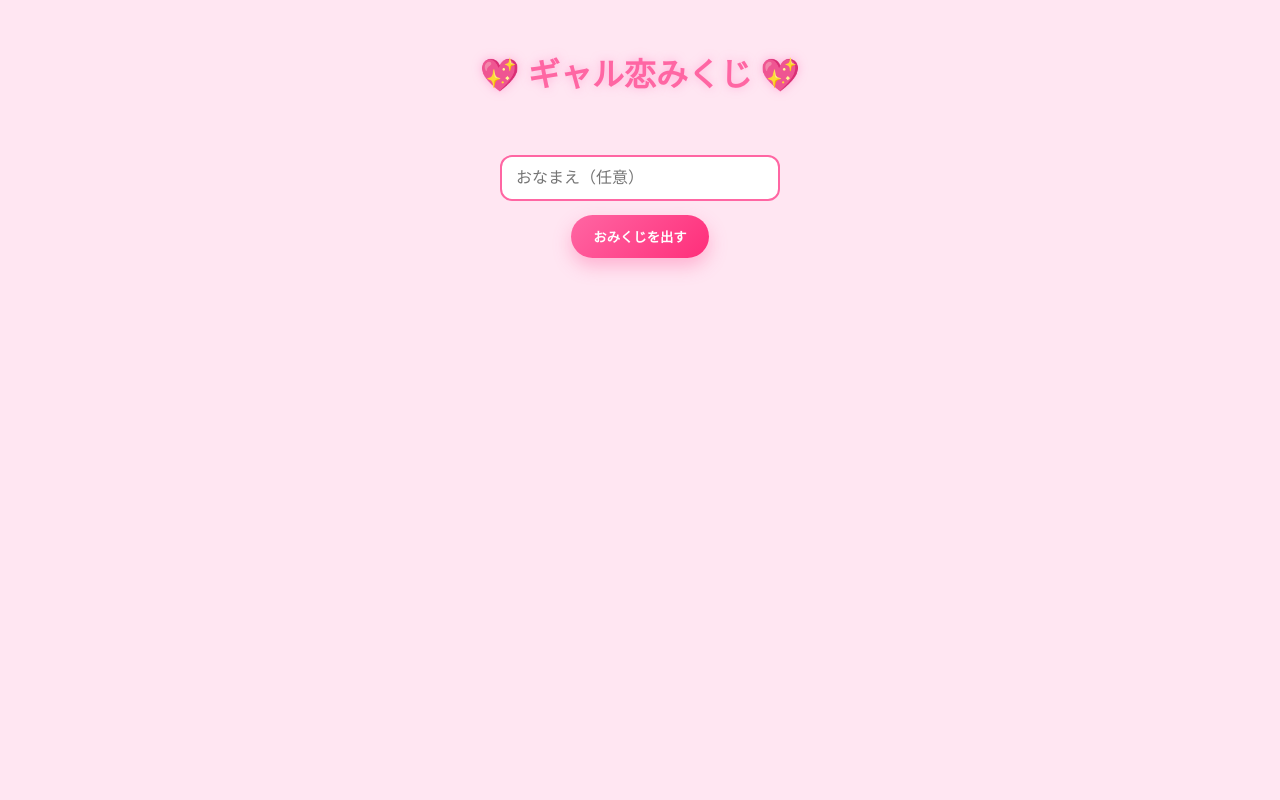
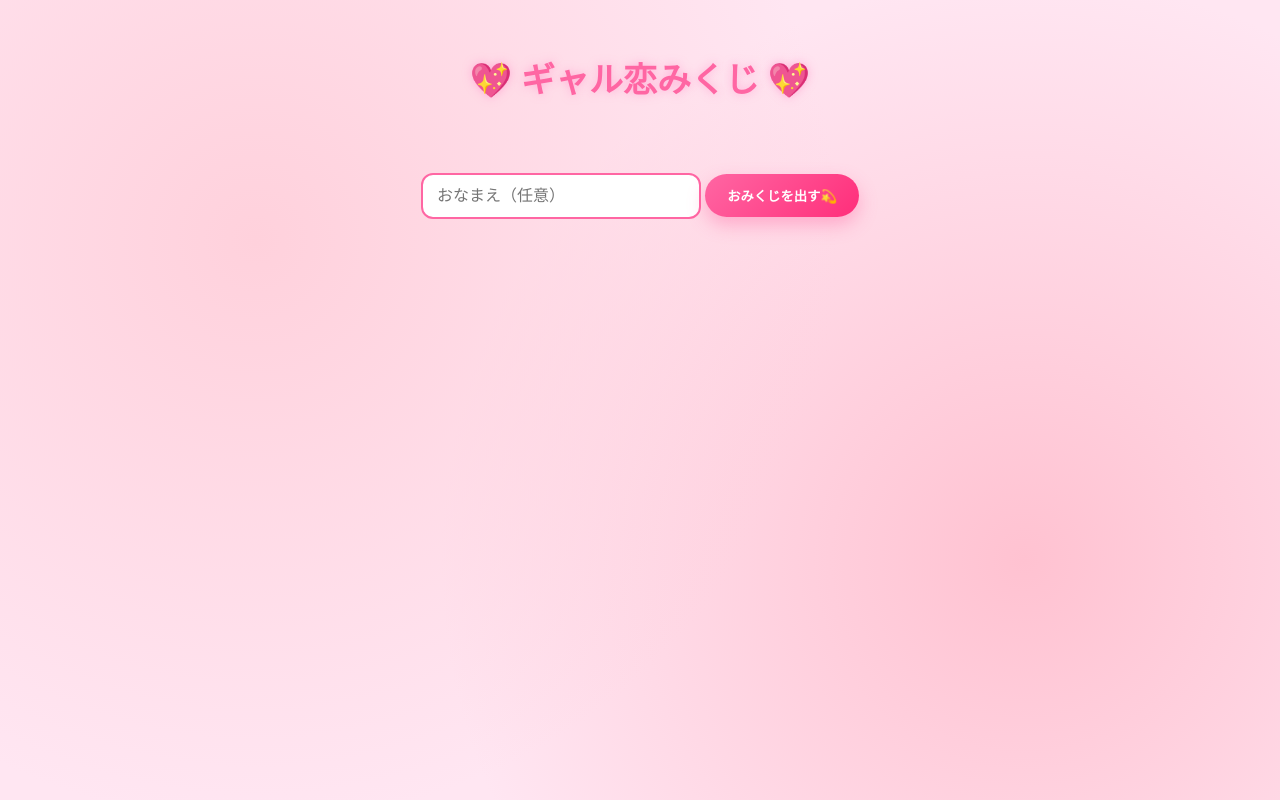
Before and after one commit to sugariku10208361-debug/AI-omikuji, a plain HTML site: page index.html in a window 1280 px wide. Drawn offline with Linux system fonts and the light colour scheme.

Commit message:
Update index.html

```diff
--- a/index.html
+++ b/index.html
@@ -3,48 +3,134 @@
 <head>
 <meta charset="utf-8">
 <meta name="viewport" content="width=device-width,initial-scale=1">
-<title>ギャル恋みくじ</title>
-<meta name="description" content="ギャル語で応援してくれる恋みくじ。ローズピンク×ゴールドのカードから1枚選んで運勢チェック♡">
+<title>ギャル恋みくじ 💖</title>
+<meta name="description" content="ギャル語で応援してくれる恋みくじ💅背景はローズピンク×ゴールド。">
 <style>
 :root{
-    --bg:#ffe6f2; --ink:#7a2a4a; --accent:#ff66a3; --gold:#ffd700; --card:#fff5fa;
+  --bg:#ffe6f2;
+  --ink:#7a2a4a;
+  --accent:#ff66a3;
+  --gold:#ffd700;
+  --card:#fff5fa;
 }
-  *{box-sizing:border-box} html,body{margin:0}
-  body{background:var(--bg); color:var(--ink); font-family:"Hiragino Kaku Gothic ProN","Yu Gothic",system-ui,sans-serif; text-align:center}
-  header{padding:28px 16px 8px}
-  h1{font-size:32px; color:var(--accent); text-shadow:0 0 10px rgba(255,140,200,.6)}
-  main{max-width:960px; margin:0 auto; padding:12px 16px 40px}
-  .field{margin-top:18px}
+
+*{box-sizing:border-box}
+html,body{margin:0;padding:0;height:100%}
+body{
+  background:var(--bg) fixed;
+  color:var(--ink);
+  font-family:"Hiragino Kaku Gothic ProN","Yu Gothic",system-ui,sans-serif;
+  text-align:center;
+  background-image: radial-gradient(circle at 20% 30%, #ffd1dc 0%, transparent 50%),
+                    radial-gradient(circle at 80% 70%, #ffc2d1 0%, transparent 50%);
+  background-attachment: fixed;
+  background-size: cover;
+}
+
+header{padding:30px 16px 8px;}
+h1{
+  font-size:34px;
+  color:var(--accent);
+  text-shadow:0 0 10px rgba(255,140,200,.6);
+}
+
+main{max-width:960px;margin:0 auto;padding:20px 16px 60px;}
+
 input[type="text"]{
-    padding:12px 14px; border:2px solid var(--accent); border-radius:12px; font-size:16px; width:280px; background:#fff
+  padding:12px 14px;
+  border:2px solid var(--accent);
+  border-radius:12px;
+  font-size:16px;
+  width:280px;
+  background:#fff;
+  margin-top:20px;
 }
+
 .btn{
-    display:inline-block; margin-top:14px; padding:12px 22px; border:none; border-radius:999px; color:#fff;
-    background:linear-gradient(135deg,var(--accent),#ff2e7a); cursor:pointer; font-weight:700; box-shadow:0 8px 18px rgba(255,80,150,.35)
+  display:inline-block;
+  margin-top:18px;
+  padding:12px 22px;
+  border:none;
+  border-radius:999px;
+  color:#fff;
+  background:linear-gradient(135deg,var(--accent),#ff2e7a);
+  cursor:pointer;
+  font-weight:700;
+  box-shadow:0 8px 18px rgba(255,80,150,.35);
 }
-  .cards{display:flex; flex-wrap:wrap; justify-content:center; gap:16px; margin:22px 0 8px}
+
+.cards{
+  display:flex;
+  flex-wrap:wrap;
+  justify-content:center;
+  gap:16px;
+  margin:22px 0 8px;
+}
+
 .card{
-    width:110px; height:180px; border-radius:14px; background:var(--card); border:2px solid #f3c0d7;
-    display:flex; align-items:center; justify-content:center; font-weight:900; color:var(--accent); font-size:22px; cursor:pointer;
+  width:110px;
+  height:180px;
+  border-radius:14px;
+  background:var(--card);
+  border:2px solid #f3c0d7;
+  display:flex;
+  align-items:center;
+  justify-content:center;
+  font-weight:900;
+  color:var(--accent);
+  font-size:22px;
+  cursor:pointer;
   box-shadow:0 10px 22px rgba(0,0,0,.06), inset 0 -12px 26px rgba(255,215,0,.15);
-    transition:transform .2s, box-shadow .2s, background .2s
+  transition:transform .2s, box-shadow .2s, background .2s;
+  background-image:url('https://png.pngtree.com/png-vector/20231215/ourmid/pngtree-sparkle-glitter-stars-png-image_11201749.png');
+  background-size:contain;
+  background-repeat:no-repeat;
+  background-position:center;
 }
-  .card:hover{transform:translateY(-4px) rotate(-2deg); background:linear-gradient(145deg,var(--gold),#ff9fbc); color:#fff}
-  .result{max-width:720px; margin:18px auto 0; background:#fff; border:2px solid #f3c0d7; border-radius:14px; padding:16px 18px; display:none}
-  .badge{display:inline-block; padding:.3em 1em; border-radius:999px; background:#fff0f6; border:2px solid #ffc1dd; color:#d91b71; font-weight:900}
-  .fortune{margin:10px 0; font-size:18px; line-height:1.9}
-  .meta{display:flex; gap:8px; flex-wrap:wrap; justify-content:center}
-  .pill{border:2px dashed #f3c0d7; padding:8px 12px; border-radius:999px; background:#fffafc; font-weight:700}
+
+.card:hover{
+  transform:translateY(-4px) rotate(-2deg);
+  background:linear-gradient(145deg,var(--gold),#ff9fbc);
+  color:#fff;
+}
+
+.result{
+  max-width:720px;
+  margin:18px auto 0;
+  background:#fff;
+  border:2px solid #f3c0d7;
+  border-radius:14px;
+  padding:16px 18px;
+  display:none;
+}
+
+.badge{
+  display:inline-block;
+  padding:.3em 1em;
+  border-radius:999px;
+  background:#fff0f6;
+  border:2px solid #ffc1dd;
+  color:#d91b71;
+  font-weight:900;
+}
+
+.fortune{margin:10px 0;font-size:18px;line-height:1.9}
+.meta{display:flex;gap:8px;flex-wrap:wrap;justify-content:center}
+.pill{
+  border:2px dashed #f3c0d7;
+  padding:8px 12px;
+  border-radius:999px;
+  background:#fffafc;
+  font-weight:700;
+}
 </style>
 </head>
 <body>
 <header><h1>💖 ギャル恋みくじ 💖</h1></header>
 <main>
   <section id="step1">
-      <div class="field">
     <input id="name" type="text" placeholder="おなまえ（任意）">
-      </div>
-      <button class="btn" id="start">おみくじを出す</button>
+    <button class="btn" id="start">おみくじを出す💫</button>
   </section>
 
   <section id="step2" style="display:none">
@@ -69,7 +155,6 @@
 </main>
 
 <script>
-  // 文言セット（かわいい多め）
 const LUCK = ["大吉","中吉","小吉","吉","凶","大凶"];
 const MESSAGES = [
   "焦んなくてOK💅 今は下準備のターン。磨いてるあんた、最強に可愛いよ！",
@@ -91,7 +176,6 @@
   step2.style.display='block';
 });
 
-  // 5枚のカードにクリック
 document.querySelectorAll('#cards .card').forEach(c=>{
   c.addEventListener('click', ()=>{
     const name = (document.getElementById('name').value || "あなた").trim();
@@ -100,12 +184,12 @@
     const color= COLORS[Math.floor(Math.random()*COLORS.length)];
     const item = ITEMS[Math.floor(Math.random()*ITEMS.length)];
     document.getElementById('luck').textContent = luck;
-      document.getElementById('text').innerHTML   = `${name}の恋みくじは <b>${luck}</b> っぽ！<br>${msg}`;
-      document.getElementById('color').textContent= color;
+    document.getElementById('text').innerHTML = `${name}の恋みくじは <b>${luck}</b> 💖<br>${msg}`;
+    document.getElementById('color').textContent = color;
     document.getElementById('item').textContent = item;
     step2.style.display='none';
     step3.style.display='block';
-      step3.scrollIntoView({behavior:'smooth', block:'start'});
+    step3.scrollIntoView({behavior:'smooth'});
   });
 });
 </script>
```
Lines whose indentation alone changed are shown as unchanged.
